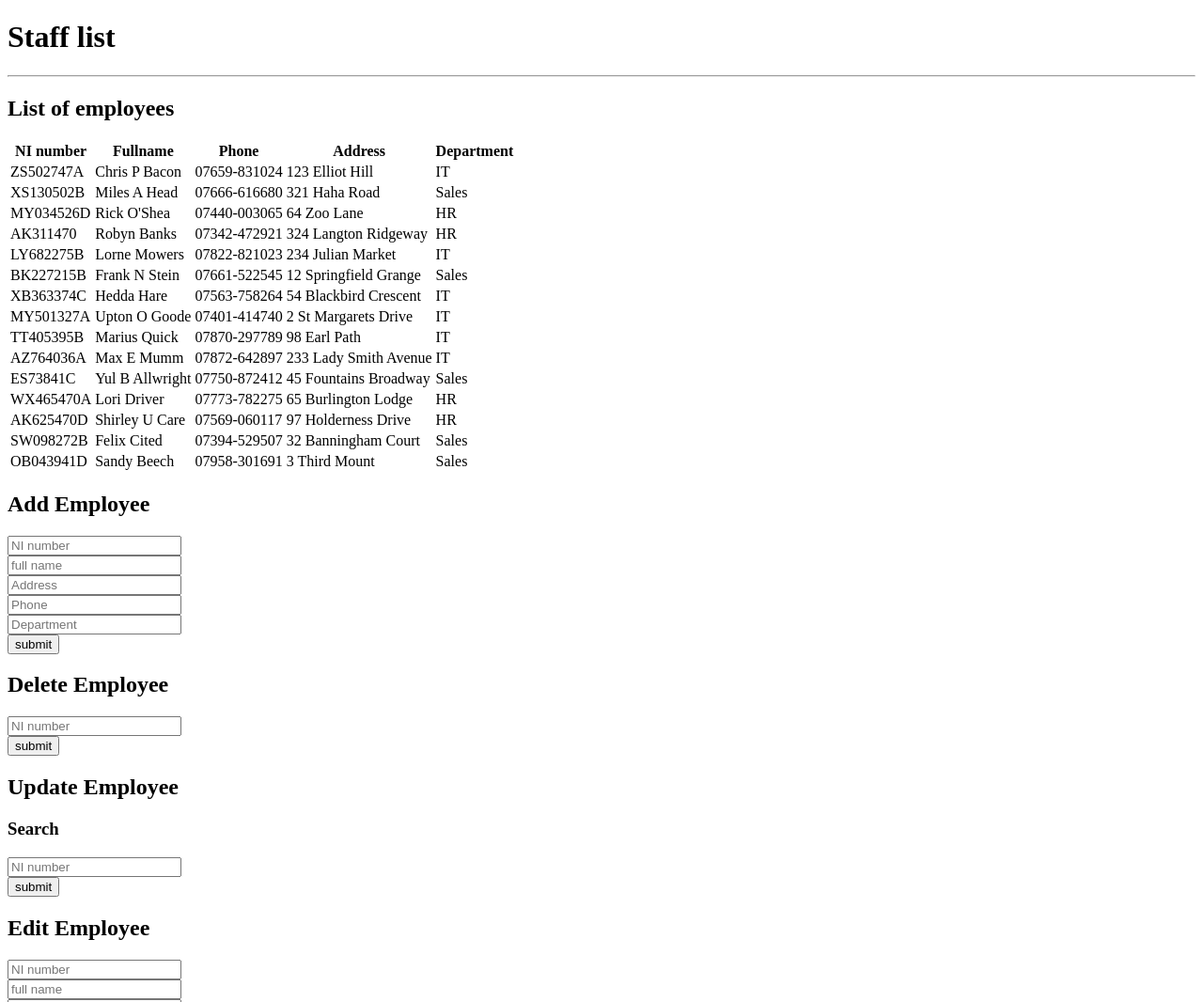
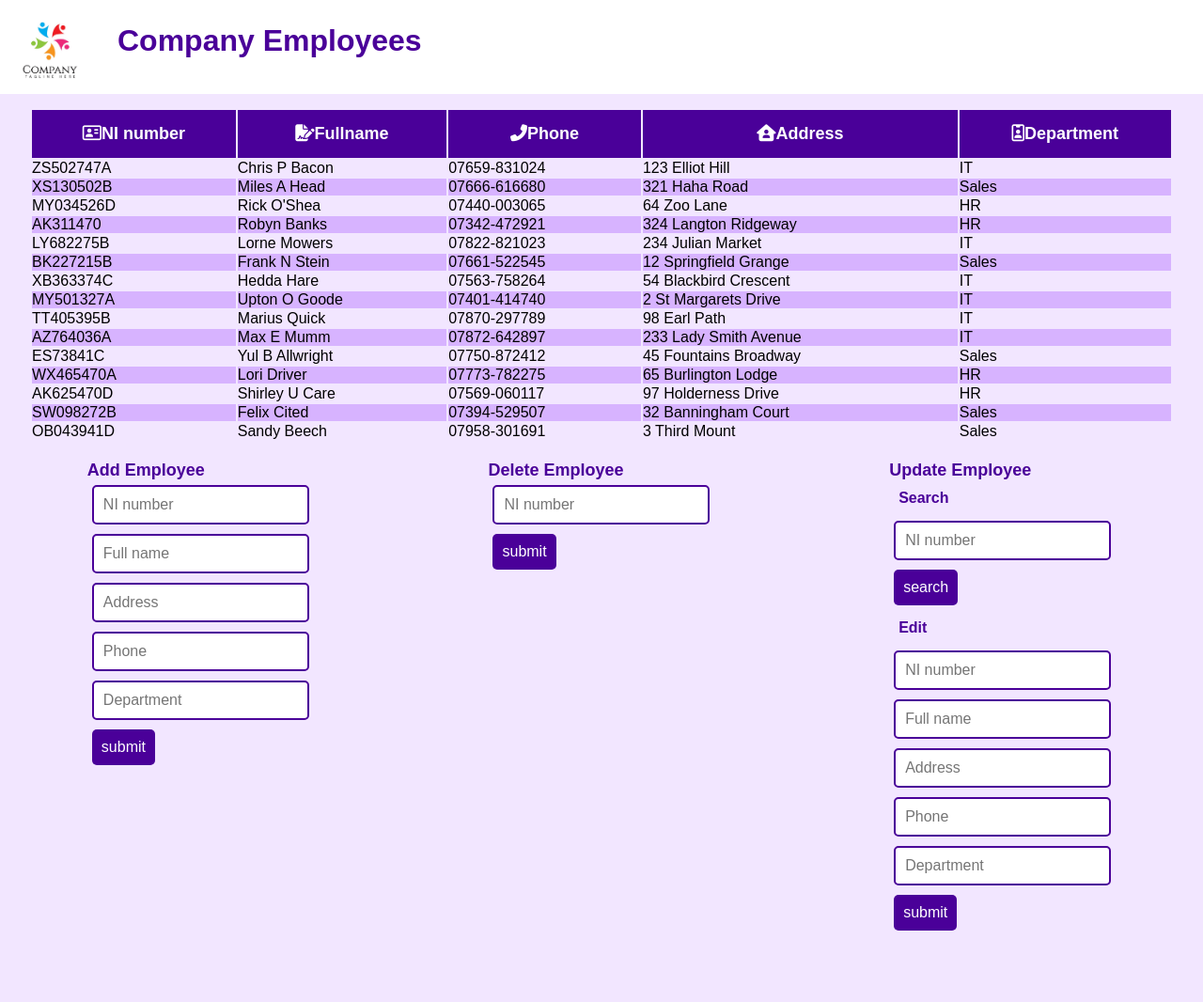
Before and after one commit to Roisin-13/JS-Project, a plain HTML site: page index.html in a window 1280 px wide. Shown: the top 1066 px of the page at 94% size. After the commit the page ends 1015 px from the top, so only its background shows below. Drawn offline with Linux system fonts and the light colour scheme.

Commit message:
styled page

```diff
--- a/index.html
+++ b/index.html
@@ -5,35 +5,44 @@
     <meta charset="UTF-8">
     <meta http-equiv="X-UA-Compatible" content="IE=edge">
     <meta name="viewport" content="width=device-width, initial-scale=1.0">
+    <link rel="stylesheet" href="style.css" />
+    <script src="https://kit.fontawesome.com/fcb566abe9.js" crossorigin="anonymous"></script>
+    <link rel="preconnect" href="https://fonts.googleapis.com">
+    <link rel="preconnect" href="https://fonts.gstatic.com" crossorigin>
+    <link href="https://fonts.googleapis.com/css2?family=Josefin+Sans:wght@300;400&display=swap" rel="stylesheet">
+    <link rel="icon" type="image/png" sizes="16x16" href="favicon.jpg">
     <title>Employees</title>
 </head>
 
 <body>
-    <div>
-        <h1>Staff list</h1>
+    <div id="companyTagline">
+        <img src="human-logo-company.jpg" alt="logo" id="logo">
+        <h1>Company Employees</h1>
         <!--<button id="getEmployeeDataBtn">see Employees</button>-->
     </div>
-    <hr>
+    <!--<hr>-->
+    <!-----------------EMPLOYEE TABLE------------------------->
     <div id="response"></div>
-    <h2>List of employees</h2>
+    <!--<h2>List of employees</h2>-->
     <table class="tableResponse">
-        <th>NI number</th>
-        <th>Fullname</th>
-        <th>Phone</th>
-        <th>Address</th>
-        <th>Department</th>
+        <th><i class="far fa-address-card" id="t1"></i>NI number</th>
+        <th><i class="fas fa-file-signature"></i>Fullname</th>
+        <th><i class="fas fa-phone-alt"></i>Phone</th>
+        <th><i class="fas fa-house-user"></i>Address</th>
+        <th><i class="far fa-id-badge"></i>Department</th>
 
         <tbody id="tableBody"></tbody>
     </table>
 
-
+    <div class="allForms">
+        <!-----------------ADD EMPLOYEE------------------------->
         <form id="addEmployeeForm">
             <h2>Add Employee</h2>
             <div>
                 <input type="text" id="ninumber" placeholder="NI number">
             </div>
             <div>
-            <input type="text" id="fullname" placeholder="full name">
+                <input type="text" id="fullname" placeholder="Full name">
             </div>
             <div>
                 <input type="text" id="address" placeholder="Address">
@@ -46,7 +55,7 @@
             </div>
             <input type="submit" value="submit">
         </form>
-
+        <!-----------------DELETE EMPLOYEE------------------------->
         <form id="deleteEmployeeForm">
             <h2>Delete Employee</h2>
             <div>
@@ -55,21 +64,23 @@
             <input type="submit" value="submit">
         </form>
 
+        <!-----------------EDIT EMPLOYEE------------------------->
+        <div class="updateFormStyle">
             <form id="updateEmployeeForm">
                 <h2>Update Employee</h2>
                 <div>
                     <h3>Search</h3>
                     <input type="text" id="updateID" placeholder="NI number">
                 </div>
-        <input type="submit" value="submit">
+                <input type="submit" value="search">
             </form>
             <form id="editEmployeeForm">
-        <h2>Edit Employee</h2>
+                <h3>Edit</h3>
                 <div>
                     <input type="text" id="ninumber1" placeholder="NI number">
                 </div>
                 <div>
-            <input type="text" id="fullname1" placeholder="full name">
+                    <input type="text" id="fullname1" placeholder="Full name">
                 </div>
                 <div>
                     <input type="text" id="address1" placeholder="Address">
@@ -82,6 +93,9 @@
                 </div>
                 <input type="submit" value="submit">
             </form>
+        </div>
+    </div>
+
 
 
     <script type="text/javascript" src="script.js"></script>
--- a/style.css
+++ b/style.css
@@ -0,0 +1,89 @@
+* {
+    box-sizing: border-box;
+    margin: 0;
+    padding: 0;
+
+}
+/*----------------header----------------------*/
+#companyTagline{
+    display: flex;
+    background-color: white;
+    color: #4a0099;
+    margin-bottom: 15px;
+}
+h1{
+    padding-top: 25px;
+  font-family:  "Josefin Sans:wght@400", sans-serif;
+}
+#logo{
+    padding-right: 20px;
+    height: 100px;
+}
+/*----------------page background----------------------*/
+
+body{
+    background-color: #f2e6ff;
+}
+/*----------------table----------------------*/
+.tableResponse {
+    width: 95%;
+    margin: auto;
+    font-family:  "Josefin Sans:wght@300", sans-serif;
+    font-size: medium;
+}
+.tableResponse tr:nth-child(even)
+{
+    background-color: #d7b3ff;
+}
+.tableResponse th {
+    font-family:  "Josefin Sans:wght@400", sans-serif;
+    font-size: large;
+    padding-top: 15px;
+    padding-bottom: 15px;
+    text-align: center;
+    background-color: #4a0099;
+     color: white;
+}
+/*----------------forms----------------------*/
+.allForms {
+    /* border: 1px solid black; */
+    display: flex;
+    flex-direction: row;
+    justify-content: space-around;
+    margin-bottom: 20px;
+
+}
+h2{
+    font-family:  "Josefin Sans:wght@400", sans-serif;
+    font-size: large;
+    color: #4a0099;
+    padding-top: 20px;
+}
+h3{
+    font-family:  "Josefin Sans:wght@400", sans-serif;
+    font-size: medium;
+    color: #4a0099;
+    padding: 10px;
+}
+input[type=text] {
+    padding: 10px ;
+    margin: 5px ;
+    box-sizing: border-box;
+    border: 2px solid #4a0099;
+    border-radius: 5px;
+    font-family:  "Josefin Sans:wght@300", sans-serif;
+    font-size: medium;
+    color: #4a0099;
+}
+input[type=submit] {
+    padding: 10px ;
+    margin: 5px ;
+    box-sizing: border-box;
+    background-color: #4a0099;
+    border-radius: 5px;
+    border: none;
+    font-family:  "Josefin Sans:wght@400", sans-serif;
+    color: white;
+    font-size: medium;
+    cursor: pointer;
+}
```
Also changed, not shown: favicon.jpg (added), human-logo-company.jpg (added). Lines whose indentation alone changed are shown as unchanged.
